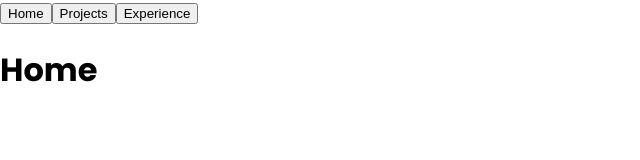
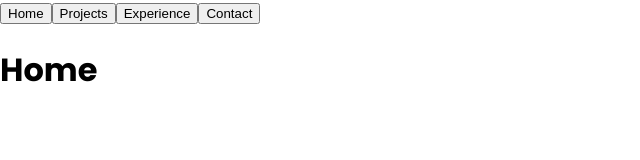
Before and after one commit to michaelgreenl/e-portfolio, a Vue app: page / in a window 1280 px wide. Shown: the top 160 px of the page, without its empty margins (0-640 px from the left). Built offline with nearby package versions, Linux system fonts and the light colour scheme.

Commit message:
client: added 'Contact' page

```diff
--- a/src/components/Navbar.vue
+++ b/src/components/Navbar.vue
@@ -4,6 +4,7 @@
             <button @click="routeStore.toRoute('home')">Home</button>
             <button @click="routeStore.toRoute('projects')">Projects</button>
             <button @click="routeStore.toRoute('experience')">Experience</button>
+            <button @click="routeStore.toRoute('contact')">Contact</button>
         </nav>
     </header>
 </template>
--- a/src/stores/routeStore.js
+++ b/src/stores/routeStore.js
@@ -3,6 +3,7 @@ import { ref, markRaw } from 'vue';
 import HomeView from '../views/HomeView.vue';
 import ProjectsView from '../views/ProjectsView.vue';
 import ExperienceView from '../views/ExperienceView.vue';
+import ContactView from '../views/ContactView.vue';
 
 export const useRouteStore = defineStore('router', () => {
     const routes = {
@@ -17,6 +18,10 @@ export const useRouteStore = defineStore('router', () => {
         experience: {
             component: markRaw(ExperienceView),
             meta: { title: 'Experience' },
+        },
+        contact: {
+            component: markRaw(ContactView),
+            meta: { title: 'Contact' },
         },
     };
     const activeRoute = ref('home');
--- /dev/null
+++ b/src/views/ContactView.vue
@@ -0,0 +1,9 @@
+<template>
+    <div>
+        <h1>Contact</h1>
+    </div>
+</template>
+
+<script setup></script>
+
+<script lang="scss" scoped></script>
```
